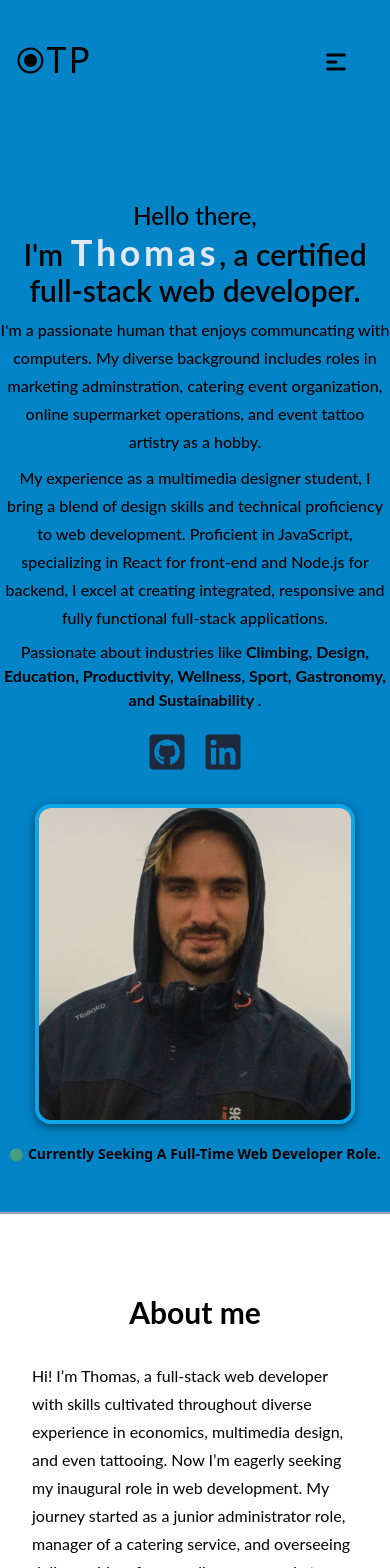
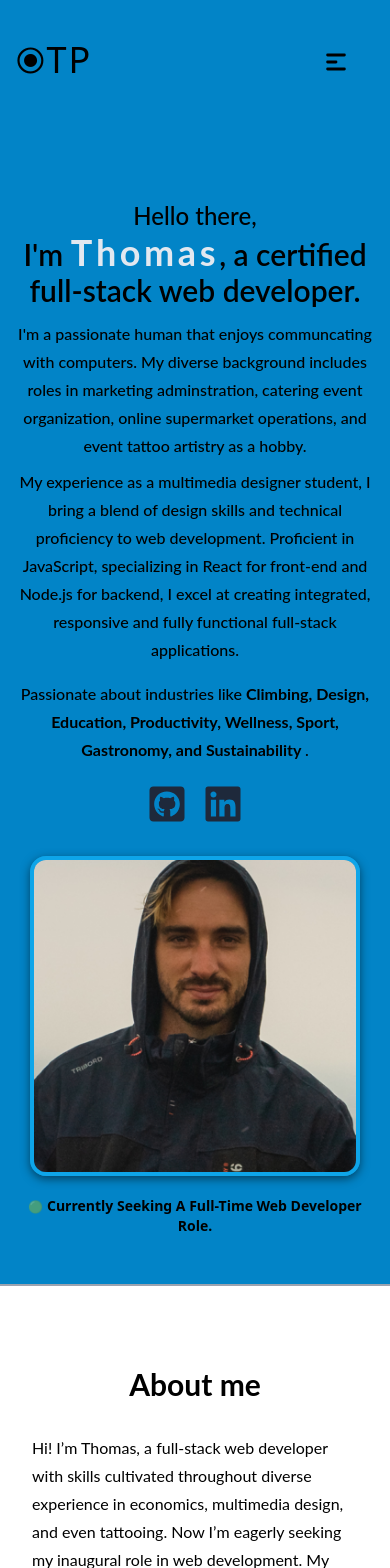
Before and after one commit to tompra/devfolio, a React (Vite) app: page / in a window 390 px wide. Shown: the top 1568 px of the page. Built offline with nearby package versions, Linux system fonts and the light colour scheme; what tailwindcss-animated would draw is missing.

Commit message:
make responsive component

```diff
--- a/src/components/Home.jsx
+++ b/src/components/Home.jsx
@@ -24,11 +24,11 @@ const Home = () => {
     const { isOpen } = useAppContext();
     return (
         <section
-            className={`bg-sky-600 dark:bg-gray-700 align-element grid md:grid-cols-2 border-b-2 border-gray-400 dark:border-gray-500 py-12 animate-fade-right animate-once animate-duration-1000 animate-delay-500 animate-ease-in-out`}
+            className={`bg-sky-600  dark:bg-gray-700 align-element grid md:grid-cols-2 border-b-2 border-gray-400 dark:border-gray-500 py-12 animate-fade-right animate-once animate-duration-1000 animate-delay-500 animate-ease-in-out`}
             id='home'
         >
             <article
-                className={`xs:py-8 sm:ml-10 dark:text-white sm:z-0 animate-fade-right animate-once animate-duration-1000 animate-delay-1000 animate-ease-out font-lato ${
+                className={`xs:py-8  dark:text-white sm:z-0 animate-fade-right animate-once animate-duration-1000 animate-delay-1000 animate-ease-out font-lato xs:mx-3 ${
                     isOpen ? 'xs:-z-10' : ''
                 }`}
             >
@@ -51,7 +51,7 @@ const Home = () => {
                     </span>
                     , a certified full-stack web developer.
                 </h1>
-                <p className='pt-2  xs:text-center sm:text-start font-medium leading-7'>
+                <p className='pt-3  xs:text-center sm:text-start font-medium leading-7'>
                     I&apos;m a passionate human that enjoys communcating with
                     computers. My diverse background includes roles in marketing
                     adminstration, catering event organization, online
@@ -67,7 +67,7 @@ const Home = () => {
                     applications.
                 </p>
 
-                <p className='pt-2  xs:text-center sm:text-start font-medium'>
+                <p className='sm:pt-2 xs:pt-4   xs:text-center sm:text-start font-medium leading-7'>
                     Passionate about industries like{' '}
                     <strong>{formattedIndustries.join(', ')} </strong>.
                 </p>
@@ -90,15 +90,15 @@ const Home = () => {
                     </a>
                 </div>
             </article>
-            <article className='flex flex-col items-center justify-center animate-fade-left animate-once animate-duration-500 animate-delay-[800ms] animate-ease-in'>
-                <div className='xs:w-80 xs:h-80  md:w-80 md:h-96 rounded-2xl overflow-hidden  border-4 border-sky-500 shadow-[0_3px_10px_rgb(0,0,0,0.5)] hover:border-sky-400 transform hover:shadow-xl transition duration-300 '>
+            <article className='flex flex-col items-center justify-center animate-fade-left animate-once animate-duration-500 animate-delay-[800ms] animate-ease-in xs:mx-3'>
+                <div className='xs:w-90 xs:h-80  md:w-80 md:h-96 rounded-2xl overflow-hidden  border-4 border-sky-500 shadow-[0_3px_10px_rgb(0,0,0,0.5)] hover:border-sky-400 transform hover:shadow-xl transition duration-300 '>
                     <img
                         src={Img1}
                         alt='Photo of myself'
                         className='object-cover w-full h-full hover:opacity-90'
                     />
                 </div>
-                <div className='text-center  mt-3'>
+                <div className='text-center mt-3'>
                     <p className=' pt-2 capitalize xs:text-center sm:text-start text-sm font-semibold'>
                         <span className='animate-pulse animate-duration-700 text-xs'>
                             🟢
--- a/tailwind.config.js
+++ b/tailwind.config.js
@@ -19,6 +19,7 @@ export default {
             },
             width: {
                 95: '95%',
+                90: '90%',
             },
             fontFamily: {
                 bebas: ['"Bebas Neue"', ...defaultTheme.fontFamily.sans],
```
